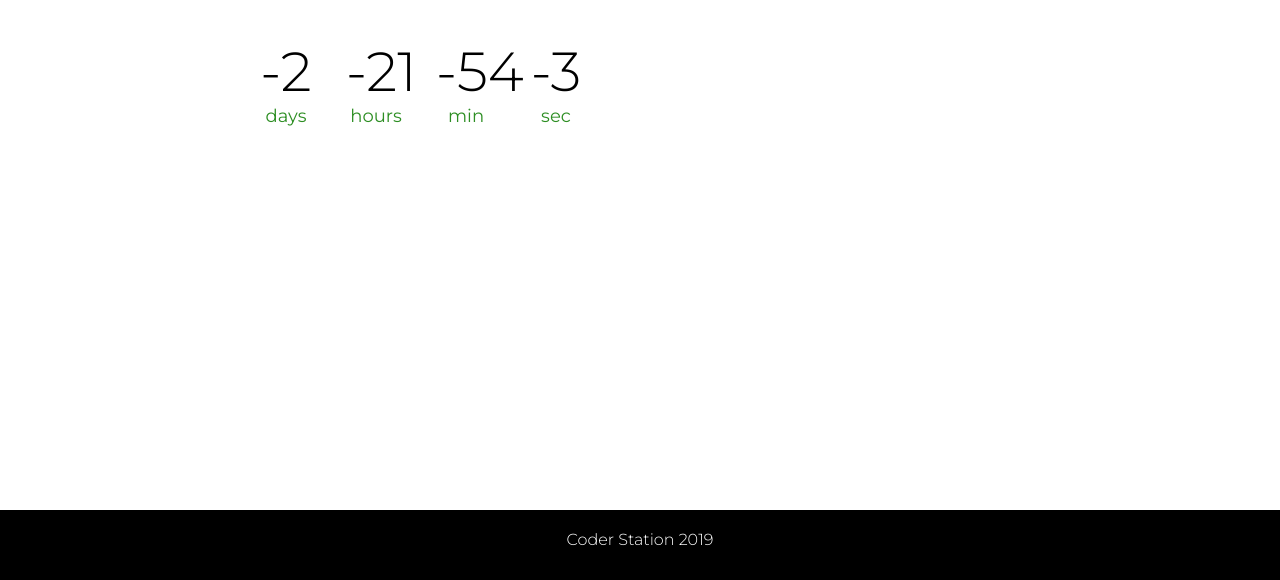
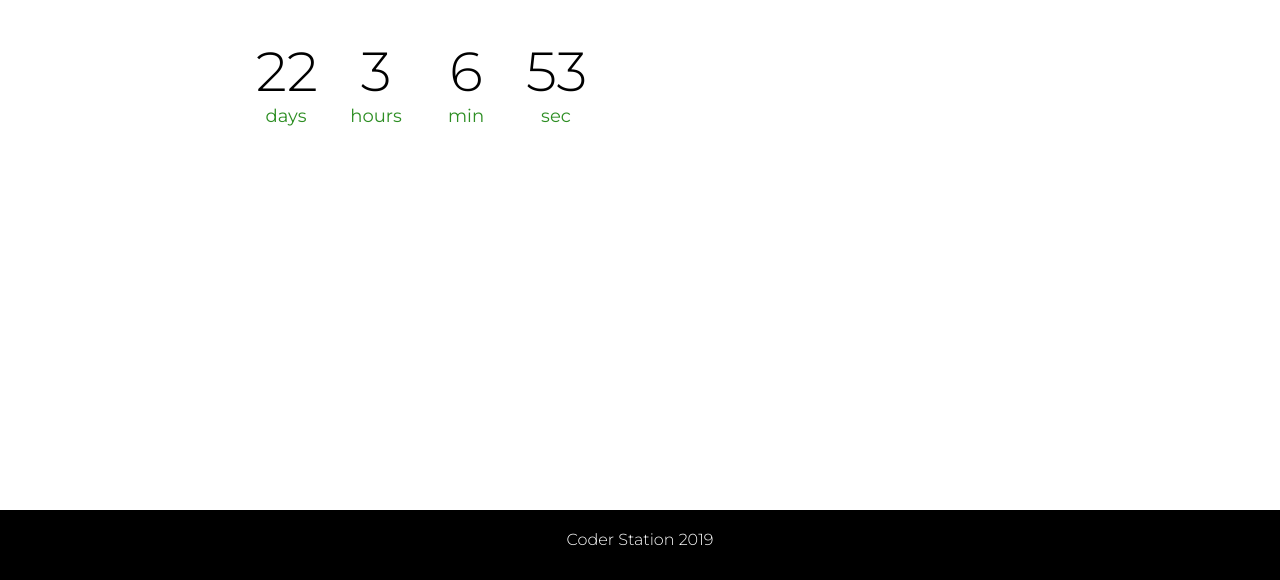
Before and after one commit to Lucas-Gluchowski/Lucas-Gluchowski.github.io, a plain HTML site: page index.html in a window 1280 px wide. Shown: the part 220-800 px from the top of the page. Drawn offline with Linux system fonts and the light colour scheme.

Commit message:
date change

```diff
--- a/index.html
+++ b/index.html
@@ -46,7 +46,7 @@
 </body>
 <script>
 
-  var countDownDate = new Date("Dec 8, 2019 00:00:00").getTime();
+  var countDownDate = new Date("Jan 1, 2020 00:00:00").getTime();
 
   var x = setInterval(function () {
 
```
